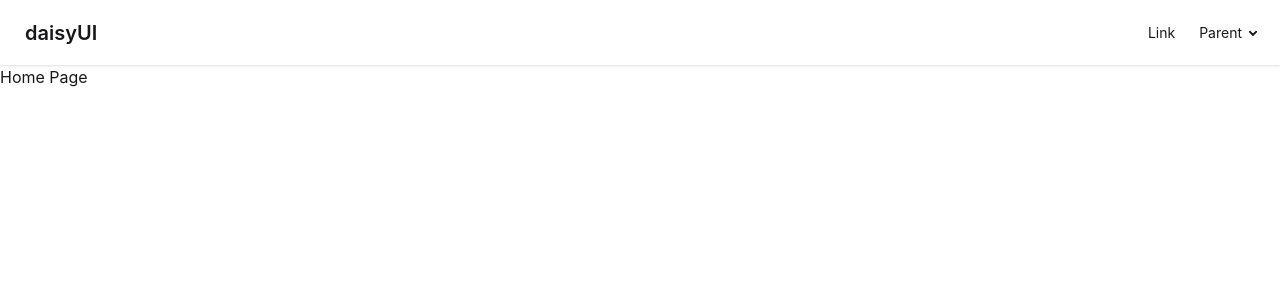
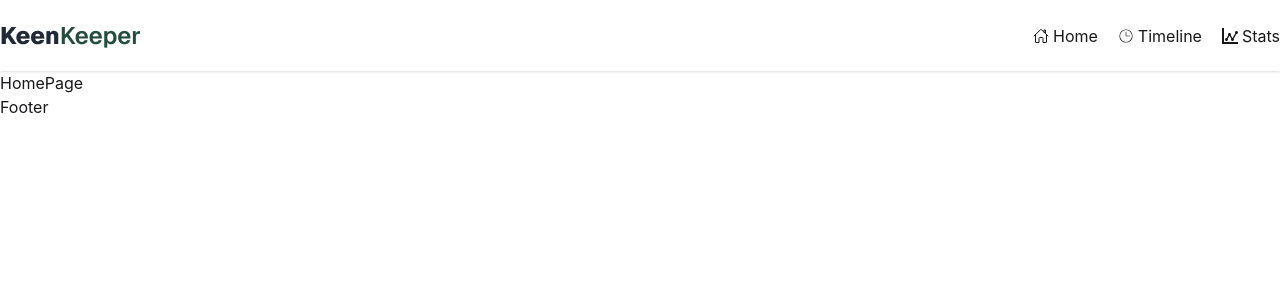
Before and after one commit to boduruddin84/keenKeeper, a React (Vite) app: page / in a window 1280 px wide. Shown: the top 300 px of the page. Built offline with nearby package versions, Linux system fonts and the light colour scheme.

Commit message:
NavBar added

```diff
--- a/src/layout/MainLayout.jsx
+++ b/src/layout/MainLayout.jsx
@@ -1,12 +1,14 @@
 import React from 'react'
 import Navbar from '../shared/navbar/Navbar'
 import { Outlet } from 'react-router'
+import Footer from '../shared/footer/Footer'
 
 const MainLayout = () => {
   return (
     <div>
         <Navbar />
         <Outlet />
+        <Footer />
     </div>
   )
 }
--- /dev/null
+++ b/src/pages/homePage/HomePage.jsx
@@ -0,0 +1,9 @@
+import React from 'react'
+
+const HomePage = () => {
+  return (
+    <div>HomePage</div>
+  )
+}
+
+export default HomePage
--- /dev/null
+++ b/src/pages/statsPage/Stats.jsx
@@ -0,0 +1,9 @@
+import React from 'react'
+
+const Stats = () => {
+  return (
+    <div>Stats</div>
+  )
+}
+
+export default Stats
--- /dev/null
+++ b/src/pages/timelinePage/Timeline.jsx
@@ -0,0 +1,9 @@
+import React from 'react'
+
+const Timeline = () => {
+  return (
+    <div>Timeline</div>
+  )
+}
+
+export default Timeline
--- /dev/null
+++ b/src/shared/footer/Footer.jsx
@@ -0,0 +1,9 @@
+import React from 'react'
+
+const Footer = () => {
+  return (
+    <div>Footer</div>
+  )
+}
+
+export default Footer
--- a/src/shared/navbar/Navbar.jsx
+++ b/src/shared/navbar/Navbar.jsx
@@ -1,34 +1,22 @@
 import React from "react";
+import LogoImg from "../../assets/images/logo.png"
+import { NavLink } from "react-router";
+import { IoHomeOutline } from "react-icons/io5";
+import { CiClock2 } from "react-icons/ci";
+import { ImStatsDots } from "react-icons/im";
 
 const Navbar = () => {
   return (
-    <div>
-      <div className="navbar bg-base-100 shadow-sm">
-        <div className="flex-1">
-          <a className="btn btn-ghost text-xl">daisyUI</a>
-        </div>
-        <div className="flex-none">
-          <ul className="menu menu-horizontal px-1">
-            <li>
-              <a>Link</a>
-            </li>
-            <li>
-              <details>
-                <summary>Parent</summary>
-                <ul className="bg-base-100 rounded-t-none p-2">
-                  <li>
-                    <a>Link 1</a>
-                  </li>
-                  <li>
-                    <a>Link 2</a>
-                  </li>
-                </ul>
-              </details>
-            </li>
-          </ul>
-        </div>
+    <nav className="bg-base-100 shadow-sm">
+      <div className="flex justify-between container mx-auto py-5">
+        <img src={LogoImg} alt="" />
+        <ul className="flex gap-5">
+            <li className="flex justify-center items-center gap-1"><IoHomeOutline /><NavLink> Home</NavLink></li>
+            <li className="flex justify-center items-center gap-1"><CiClock2 /><NavLink>Timeline</NavLink></li>
+            <li className="flex justify-center items-center gap-1"><ImStatsDots /><NavLink>Stats</NavLink></li>
+        </ul>
       </div>
-    </div>
+    </nav>
   );
 };
 
```
Also changed, not shown: src/routes/Routes.jsx (+9 -2 lines).
